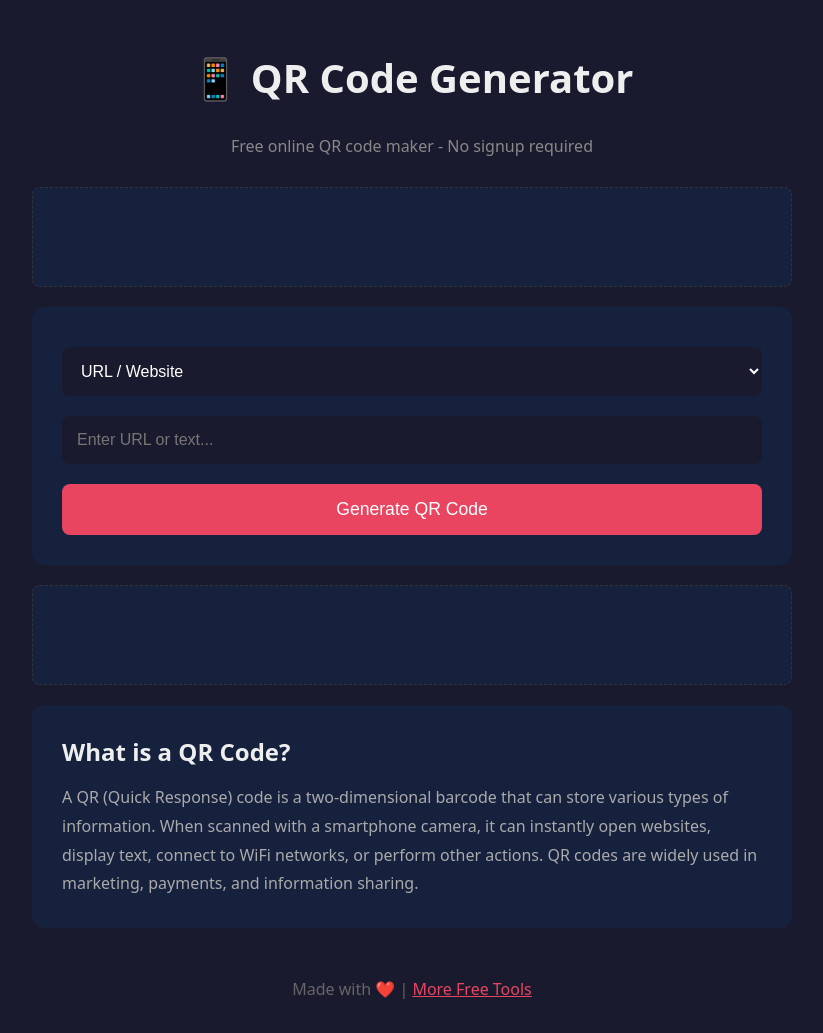
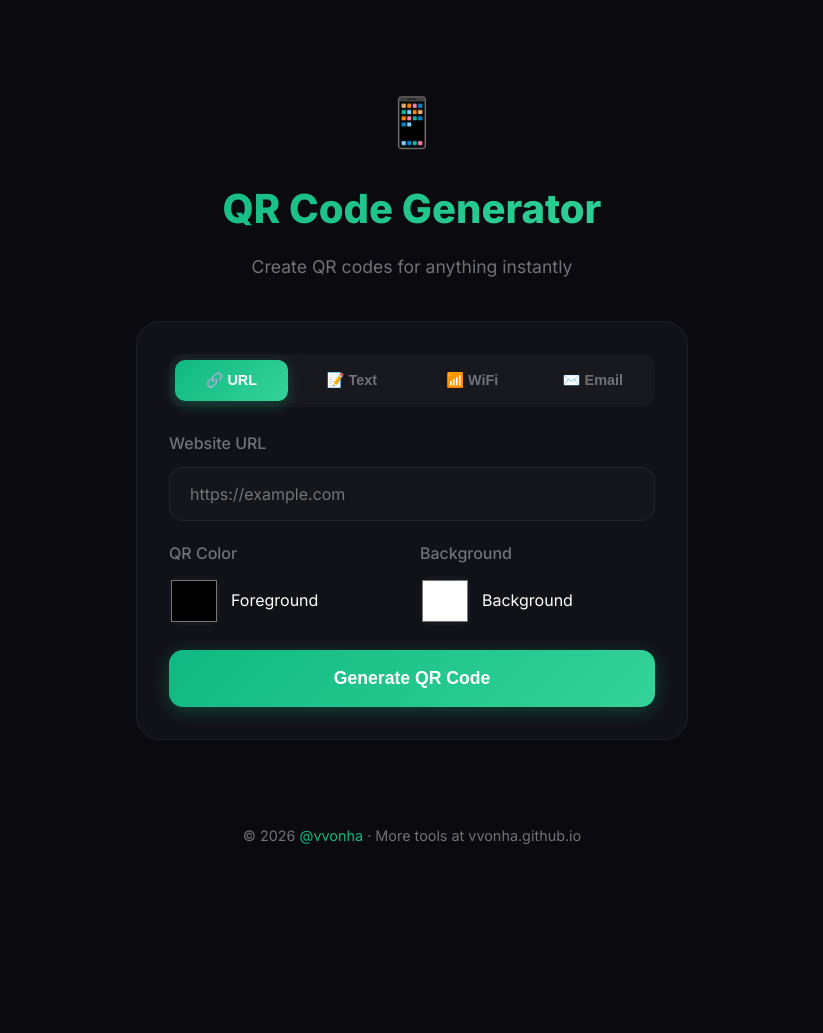
Before and after one commit to vvonha/qr-generator, a plain HTML site: page index.html in a window 1280 px wide. Shown: the whole page, without its empty margins (228-1051 px from the left). After the commit the page ends 887 px from the top, so only its background shows below. Drawn offline with nearby package versions, Linux system fonts and the light colour scheme.

Commit message:
MAJOR: Premium redesign with enhanced UX

```diff
--- a/index.html
+++ b/index.html
@@ -3,144 +3,190 @@
 <head>
     <meta charset="UTF-8">
     <meta name="viewport" content="width=device-width, initial-scale=1.0">
-  <title>Free QR Code Generator - Create QR Codes Instantly</title>
-  <meta name="description" content="Free online QR code generator. Create QR codes for URLs, text, WiFi, and more. No signup required.">
-  <meta name="keywords" content="QR code, generator, free, online, URL, text, WiFi">
-  <script async src="https://pagead2.googlesyndication.com/pagead/js/adsbygoogle.js?client=ca-pub-8581458440606037" crossorigin="anonymous"></script>
-  <script src="https://cdn.jsdelivr.net/npm/qrcode-generator@1.4.4/qrcode.min.js"></script>
+    <title>QR Code Generator - Create QR Codes Free</title>
+    <meta name="description" content="Generate QR codes instantly for URLs, text, WiFi, and more. Download as PNG. Free online QR code generator.">
+    <link href="https://fonts.googleapis.com/css2?family=Inter:wght@400;500;600;700;800&display=swap" rel="stylesheet">
     <style>
-    * { box-sizing: border-box; margin: 0; padding: 0; }
-    body { font-family: system-ui, sans-serif; background: #1a1a2e; color: #eee; min-height: 100vh; }
-    .container { max-width: 800px; margin: 0 auto; padding: 20px; }
-    h1 { text-align: center; margin: 30px 0; font-size: 2.5rem; }
-    .subtitle { text-align: center; color: #888; margin-bottom: 30px; }
-    .input-section { background: #16213e; padding: 30px; border-radius: 12px; margin-bottom: 20px; }
-    input, select { width: 100%; padding: 15px; margin: 10px 0; border: none; border-radius: 8px; font-size: 1rem; background: #1a1a2e; color: #fff; }
-    button { width: 100%; padding: 15px; background: #e94560; color: white; border: none; border-radius: 8px; font-size: 1.1rem; cursor: pointer; margin-top: 10px; }
-    button:hover { background: #ff6b6b; }
-    .qr-output { text-align: center; padding: 30px; background: #16213e; border-radius: 12px; margin: 20px 0; }
-    #qrcode { display: inline-block; background: white; padding: 20px; border-radius: 8px; }
-    .download-btn { background: #0f3460; margin-top: 20px; }
-    .ad-space { background: #16213e; border: 1px dashed #333; padding: 20px; text-align: center; color: #666; margin: 20px 0; border-radius: 8px; min-height: 100px; }
-    footer { text-align: center; padding: 30px; color: #666; }
-    a { color: #e94560; }
+        *{margin:0;padding:0;box-sizing:border-box}
+        :root{--primary:#10b981;--bg:#0a0a0f;--card:#111118;--text:#fff;--text-muted:#71717a;--border:rgba(255,255,255,0.06);--gradient:linear-gradient(135deg,#10b981 0%,#34d399 100%)}
+        body{font-family:'Inter',sans-serif;background:var(--bg);color:var(--text);min-height:100vh;line-height:1.6}
+        .container{max-width:600px;margin:0 auto;padding:24px}
+        header{text-align:center;padding:60px 0 40px}
+        .logo{font-size:3rem;margin-bottom:16px}
+        h1{font-size:2.5rem;font-weight:800;margin-bottom:12px;background:var(--gradient);-webkit-background-clip:text;-webkit-text-fill-color:transparent}
+        .subtitle{color:var(--text-muted);font-size:1.1rem}
+        .card{background:var(--card);border:1px solid var(--border);border-radius:24px;padding:32px;margin-bottom:20px}
+        .tabs{display:flex;gap:8px;padding:6px;background:rgba(255,255,255,0.03);border-radius:14px;margin-bottom:24px;flex-wrap:wrap}
+        .tab{flex:1;min-width:80px;padding:12px;border:none;border-radius:10px;cursor:pointer;font-size:0.9rem;font-weight:600;background:transparent;color:var(--text-muted);transition:all 0.3s}
+        .tab.active{background:var(--gradient);color:#fff;box-shadow:0 4px 15px rgba(16,185,129,0.3)}
+        .tab:hover:not(.active){color:var(--text)}
+        .input-group{margin-bottom:20px}
+        label{display:block;margin-bottom:10px;color:var(--text-muted);font-weight:500}
+        input,textarea{width:100%;padding:16px 20px;border:1px solid var(--border);border-radius:14px;font-size:1rem;background:rgba(255,255,255,0.02);color:var(--text);font-family:inherit;transition:all 0.3s}
+        input:focus,textarea:focus{outline:none;border-color:var(--primary);background:rgba(16,185,129,0.05)}
+        textarea{resize:vertical;min-height:100px}
+        .row{display:grid;grid-template-columns:1fr 1fr;gap:16px}
+        .generate-btn{width:100%;padding:18px;background:var(--gradient);border:none;border-radius:14px;font-size:1.1rem;font-weight:700;color:#fff;cursor:pointer;transition:all 0.3s;box-shadow:0 4px 20px rgba(16,185,129,0.3)}
+        .generate-btn:hover{transform:translateY(-2px);box-shadow:0 8px 30px rgba(16,185,129,0.4)}
+        .qr-display{text-align:center;padding:40px 20px}
+        .qr-box{display:inline-block;padding:24px;background:#fff;border-radius:20px;margin-bottom:24px}
+        #qrcode{width:200px;height:200px}
+        .download-btn{display:inline-flex;align-items:center;gap:10px;padding:16px 32px;background:var(--gradient);border:none;border-radius:12px;font-size:1rem;font-weight:600;color:#fff;cursor:pointer;transition:all 0.3s}
+        .download-btn:hover{transform:scale(1.05)}
+        .hidden{display:none}
+        .color-picker{display:flex;align-items:center;gap:12px}
+        .color-picker input[type="color"]{width:50px;height:50px;border:none;border-radius:10px;cursor:pointer;padding:0}
+        footer{text-align:center;padding:40px 20px;color:var(--text-muted);font-size:0.9rem}
+        footer a{color:var(--primary);text-decoration:none}
+        @media(max-width:480px){h1{font-size:2rem}.row{grid-template-columns:1fr}}
     </style>
+    <script src="https://cdn.jsdelivr.net/npm/qrcode@1.5.3/build/qrcode.min.js"></script>
 </head>
 <body>
     <div class="container">
-    <h1>📱 QR Code Generator</h1>
-    <p class="subtitle">Free online QR code maker - No signup required</p>
+        <header>
+            <div class="logo">📱</div>
+            <h1>QR Code Generator</h1>
+            <p class="subtitle">Create QR codes for anything instantly</p>
+        </header>
 
-    <div class="ad-space">
-      <ins class="adsbygoogle" style="display:block" data-ad-client="ca-pub-8581458440606037" data-ad-slot="auto" data-ad-format="auto" data-full-width-responsive="true"></ins>
-      <script>(adsbygoogle = window.adsbygoogle || []).push({});</script>
+        <div class="card">
+            <div class="tabs">
+                <button class="tab active" onclick="setType('url')">🔗 URL</button>
+                <button class="tab" onclick="setType('text')">📝 Text</button>
+                <button class="tab" onclick="setType('wifi')">📶 WiFi</button>
+                <button class="tab" onclick="setType('email')">✉️ Email</button>
             </div>
 
-    <div class="input-section">
-      <select id="qrType">
-        <option value="url">URL / Website</option>
-        <option value="text">Plain Text</option>
-        <option value="email">Email</option>
-        <option value="phone">Phone Number</option>
-        <option value="wifi">WiFi Network</option>
-      </select>
+            <div id="url-form">
+                <div class="input-group">
+                    <label>Website URL</label>
+                    <input type="url" id="url-input" placeholder="https://example.com">
+                </div>
+            </div>
 
-      <input type="text" id="qrInput" placeholder="Enter URL or text...">
+            <div id="text-form" class="hidden">
+                <div class="input-group">
+                    <label>Your Text</label>
+                    <textarea id="text-input" placeholder="Enter any text..."></textarea>
+                </div>
+            </div>
 
-      <div id="wifiFields" style="display:none;">
-        <input type="text" id="wifiSSID" placeholder="WiFi Network Name (SSID)">
-        <input type="password" id="wifiPass" placeholder="WiFi Password">
-        <select id="wifiType">
+            <div id="wifi-form" class="hidden">
+                <div class="input-group">
+                    <label>Network Name (SSID)</label>
+                    <input type="text" id="wifi-ssid" placeholder="MyWiFiNetwork">
+                </div>
+                <div class="input-group">
+                    <label>Password</label>
+                    <input type="text" id="wifi-pass" placeholder="password123">
+                </div>
+                <div class="input-group">
+                    <label>Security Type</label>
+                    <select id="wifi-security" style="width:100%;padding:16px;border:1px solid var(--border);border-radius:14px;background:rgba(255,255,255,0.02);color:var(--text);font-size:1rem">
                         <option value="WPA">WPA/WPA2</option>
                         <option value="WEP">WEP</option>
-          <option value="nopass">No Password</option>
+                        <option value="nopass">None</option>
                     </select>
                 </div>
-
-      <button onclick="generateQR()">Generate QR Code</button>
             </div>
 
-    <div class="qr-output" id="output" style="display:none;">
-      <div id="qrcode"></div>
-      <br>
-      <button class="download-btn" onclick="downloadQR()">Download PNG</button>
+            <div id="email-form" class="hidden">
+                <div class="input-group">
+                    <label>Email Address</label>
+                    <input type="email" id="email-to" placeholder="hello@example.com">
+                </div>
+                <div class="input-group">
+                    <label>Subject</label>
+                    <input type="text" id="email-subject" placeholder="Hello!">
+                </div>
             </div>
 
-    <div class="ad-space">
-      <ins class="adsbygoogle" style="display:block" data-ad-client="ca-pub-8581458440606037" data-ad-slot="auto" data-ad-format="auto" data-full-width-responsive="true"></ins>
-      <script>(adsbygoogle = window.adsbygoogle || []).push({});</script>
+            <div class="row" style="margin-top:20px">
+                <div class="input-group" style="margin-bottom:0">
+                    <label>QR Color</label>
+                    <div class="color-picker">
+                        <input type="color" id="qr-color" value="#000000">
+                        <span>Foreground</span>
+                    </div>
+                </div>
+                <div class="input-group" style="margin-bottom:0">
+                    <label>Background</label>
+                    <div class="color-picker">
+                        <input type="color" id="bg-color" value="#ffffff">
+                        <span>Background</span>
+                    </div>
+                </div>
             </div>
 
-    <section style="background:#16213e;padding:30px;border-radius:12px;margin:20px 0;">
-      <h2>What is a QR Code?</h2>
-      <p style="color:#aaa;line-height:1.8;margin-top:15px;">
-        A QR (Quick Response) code is a two-dimensional barcode that can store various types of information.
-        When scanned with a smartphone camera, it can instantly open websites, display text, connect to WiFi networks,
-        or perform other actions. QR codes are widely used in marketing, payments, and information sharing.
-      </p>
-    </section>
+            <button class="generate-btn" onclick="generateQR()" style="margin-top:24px">Generate QR Code</button>
+        </div>
+
+        <div class="card qr-display hidden" id="result">
+            <div class="qr-box">
+                <canvas id="qrcode"></canvas>
+            </div>
+            <br>
+            <button class="download-btn" onclick="downloadQR()">📥 Download PNG</button>
+        </div>
+    </div>
 
     <footer>
-      <p>Made with ❤️ | <a href="https://vvonha.github.io/crypto-funding-scanner/">More Free Tools</a></p>
+        <p>© 2026 <a href="https://t.me/vvonha">@vvonha</a> · More tools at vvonha.github.io</p>
     </footer>
-  </div>
 
     <script>
-    const typeSelect = document.getElementById('qrType');
-    const wifiFields = document.getElementById('wifiFields');
-    const mainInput = document.getElementById('qrInput');
+        let currentType = 'url';
 
-    typeSelect.addEventListener('change', function() {
-      wifiFields.style.display = this.value === 'wifi' ? 'block' : 'none';
-      mainInput.style.display = this.value === 'wifi' ? 'none' : 'block';
+        function setType(type) {
+            currentType = type;
+            document.querySelectorAll('.tab').forEach(t => t.classList.remove('active'));
+            event.target.classList.add('active');
+            ['url', 'text', 'wifi', 'email'].forEach(t => {
+                document.getElementById(t + '-form').classList.toggle('hidden', t !== type);
+            });
+        }
 
-      const placeholders = {
-        url: 'Enter URL (e.g., https://example.com)',
-        text: 'Enter any text',
-        email: 'Enter email address',
-        phone: 'Enter phone number'
-      };
-      mainInput.placeholder = placeholders[this.value] || 'Enter text...';
-    });
+        function getData() {
+            switch(currentType) {
+                case 'url': return document.getElementById('url-input').value;
+                case 'text': return document.getElementById('text-input').value;
+                case 'wifi':
+                    const ssid = document.getElementById('wifi-ssid').value;
+                    const pass = document.getElementById('wifi-pass').value;
+                    const sec = document.getElementById('wifi-security').value;
+                    return `WIFI:T:${sec};S:${ssid};P:${pass};;`;
+                case 'email':
+                    const to = document.getElementById('email-to').value;
+                    const subj = document.getElementById('email-subject').value;
+                    return `mailto:${to}?subject=${encodeURIComponent(subj)}`;
+            }
+        }
 
         function generateQR() {
-      const type = typeSelect.value;
-      let data = '';
+            const data = getData();
+            if (!data) { alert('Please enter some data'); return; }
 
-      if (type === 'wifi') {
-        const ssid = document.getElementById('wifiSSID').value;
-        const pass = document.getElementById('wifiPass').value;
-        const wType = document.getElementById('wifiType').value;
-        data = `WIFI:T:${wType};S:${ssid};P:${pass};;`;
-      } else if (type === 'email') {
-        data = `mailto:${mainInput.value}`;
-      } else if (type === 'phone') {
-        data = `tel:${mainInput.value}`;
-      } else {
-        data = mainInput.value;
-      }
+            const canvas = document.getElementById('qrcode');
+            const fg = document.getElementById('qr-color').value;
+            const bg = document.getElementById('bg-color').value;
 
-      if (!data || data === 'mailto:' || data === 'tel:') {
-        alert('Please enter some content');
-        return;
-      }
-
-      const qr = qrcode(0, 'M');
-      qr.addData(data);
-      qr.make();
-
-      document.getElementById('qrcode').innerHTML = qr.createImgTag(6);
-      document.getElementById('output').style.display = 'block';
+            QRCode.toCanvas(canvas, data, {
+                width: 200,
+                margin: 2,
+                color: { dark: fg, light: bg }
+            }, function(error) {
+                if (error) console.error(error);
+                document.getElementById('result').classList.remove('hidden');
+            });
         }
 
         function downloadQR() {
-      const img = document.querySelector('#qrcode img');
-      if (img) {
+            const canvas = document.getElementById('qrcode');
             const link = document.createElement('a');
             link.download = 'qrcode.png';
-        link.href = img.src;
+            link.href = canvas.toDataURL('image/png');
             link.click();
-      }
         }
     </script>
 </body>
```
Lines whose indentation alone changed are shown as unchanged.
